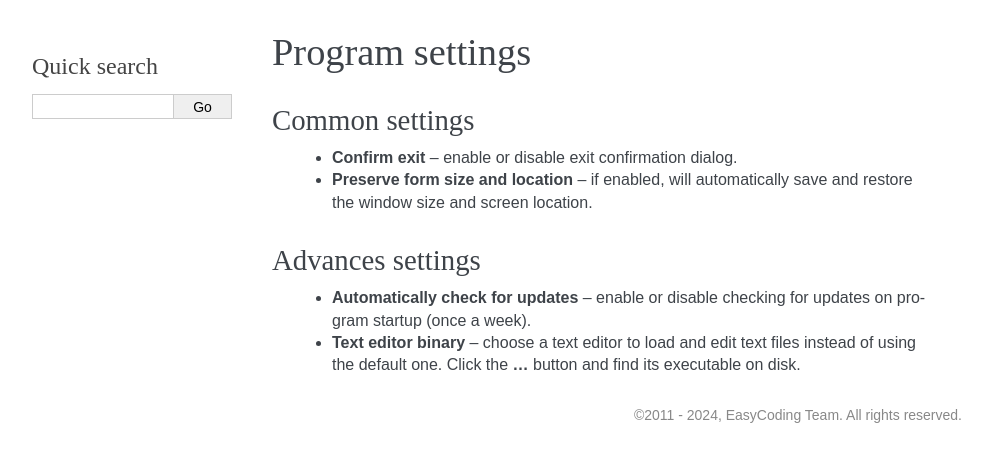
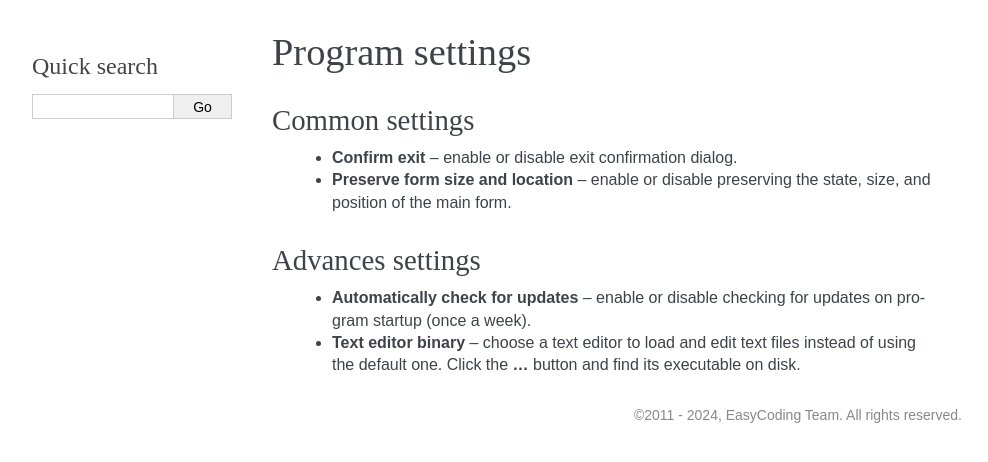
Before and after one commit to xvitaly/mhed, a Sphinx documentation site: the page built from docs/source/settings.rst, in a window 1280 px wide. Shown: the top 462 px of the page, without its empty margins (148-1136 px from the left). Built offline with Sphinx 7.4.7, drawn with Linux system fonts in a browser that asks for light colours.

Commit message:
Updated "Common settings" documentation article.

```diff
--- a/docs/source/settings.rst
+++ b/docs/source/settings.rst
@@ -16,7 +16,7 @@ Common settings
 ==========================================
 
   * **Confirm exit** -- enable or disable exit confirmation dialog.
-  * **Preserve form size and location** -- if enabled, will automatically save and restore the window size and screen location.
+  * **Preserve form size and location** -- enable or disable preserving the state, size, and position of the main form.
 
 .. index:: settings, advanced settings, additional settings
 .. _settings-advanced:
```
Also changed, not shown: 1 other file.
